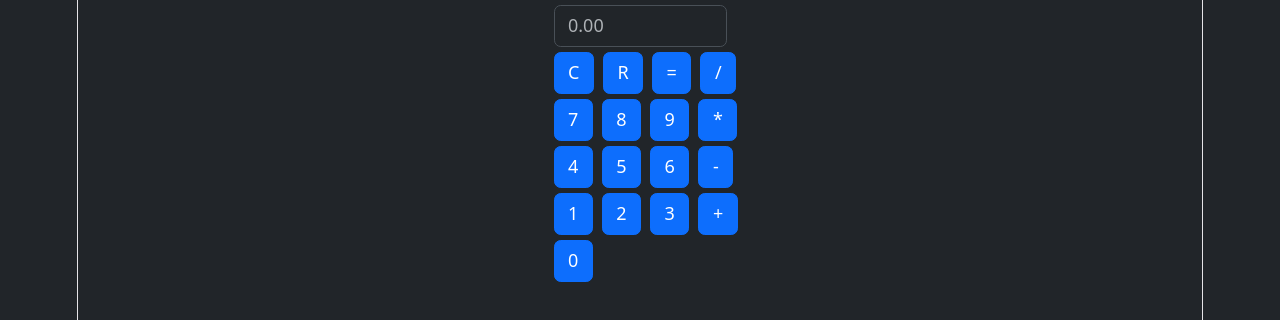
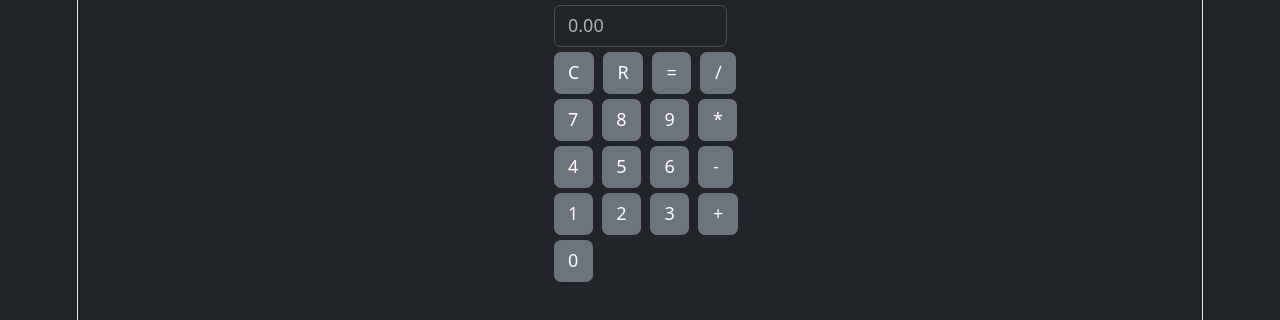
Before and after one commit to etv18/react-calculator, a React (Vite) app: page / in a window 1280 px wide. Shown: the top 320 px of the page. Built offline with nearby package versions, Linux system fonts and the light colour scheme.

Commit message:
changed className

```diff
--- a/src/components/CalButton.jsx
+++ b/src/components/CalButton.jsx
@@ -3,7 +3,7 @@ import '../css/CalButton.css';
 function CalButton({btnProp, onClick}){
     return <button
             id={btnProp.id}
-            className="cal-button"
+            className="btn btn-secondary"
             onClick={onClick}
         >
             {btnProp.text}
```
